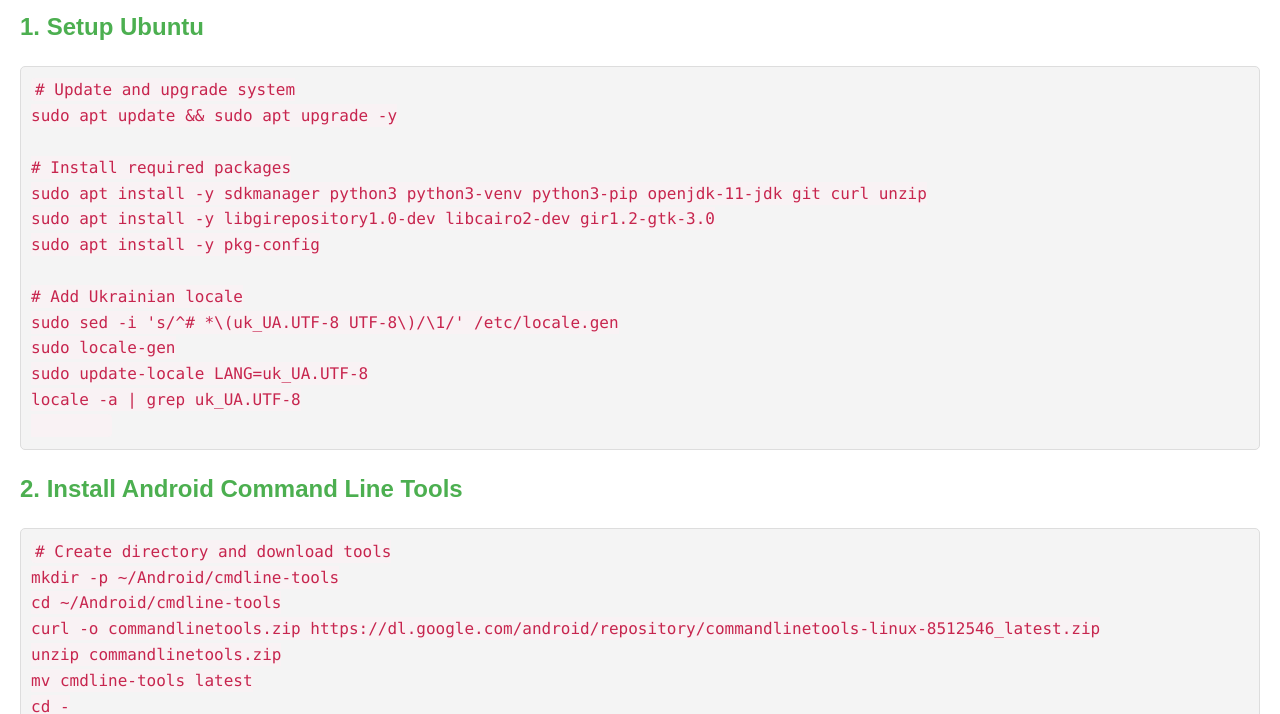
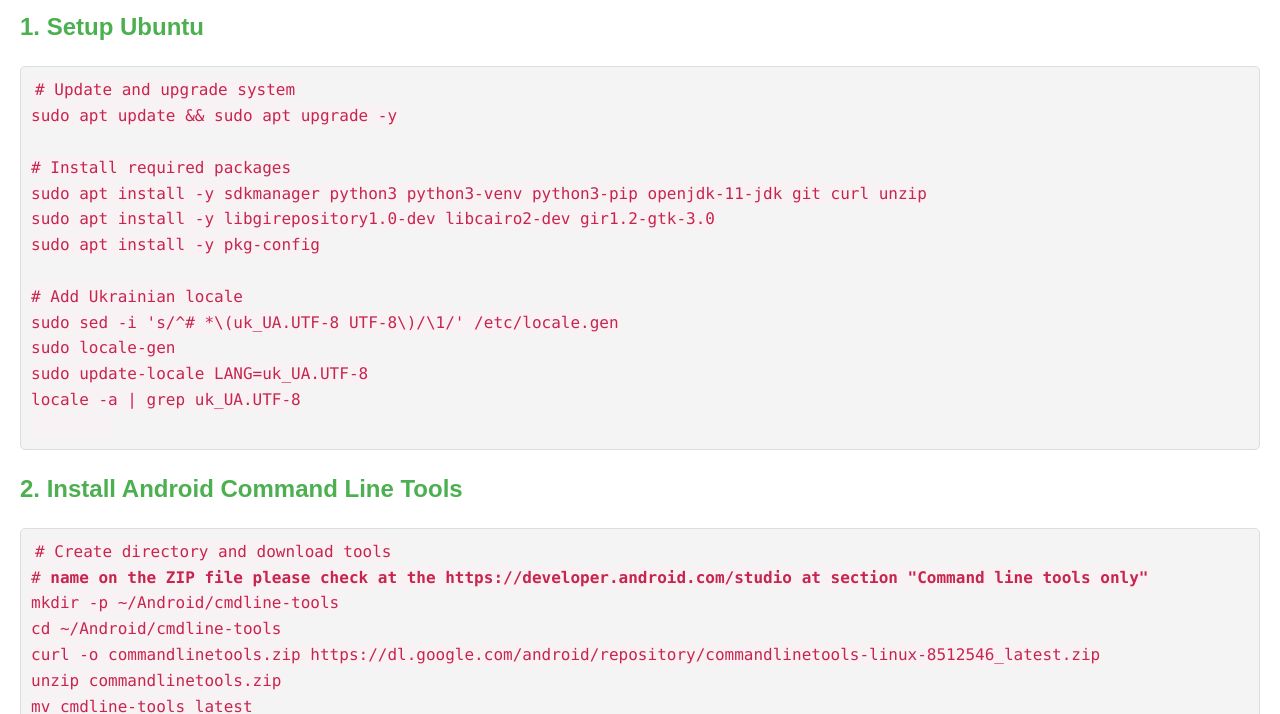
Before and after one commit to lfsgd/lfsgd.github.io, a plain HTML site: page togo_and_briefcase.html in a window 1280 px wide. Shown: the part 86-800 px from the top of the page. Drawn offline with Linux system fonts and the light colour scheme.

Commit message:
Update togo_and_briefcase.html

```diff
--- a/togo_and_briefcase.html
+++ b/togo_and_briefcase.html
@@ -57,6 +57,7 @@ locale -a | grep uk_UA.UTF-8
     <div class="section">
         <h2>2. Install Android Command Line Tools</h2>
         <pre><code># Create directory and download tools
+# <b>name on the ZIP file please check at the https://developer.android.com/studio at section "Command line tools only"</b>
 mkdir -p ~/Android/cmdline-tools
 cd ~/Android/cmdline-tools
 curl -o commandlinetools.zip https://dl.google.com/android/repository/commandlinetools-linux-8512546_latest.zip
```
